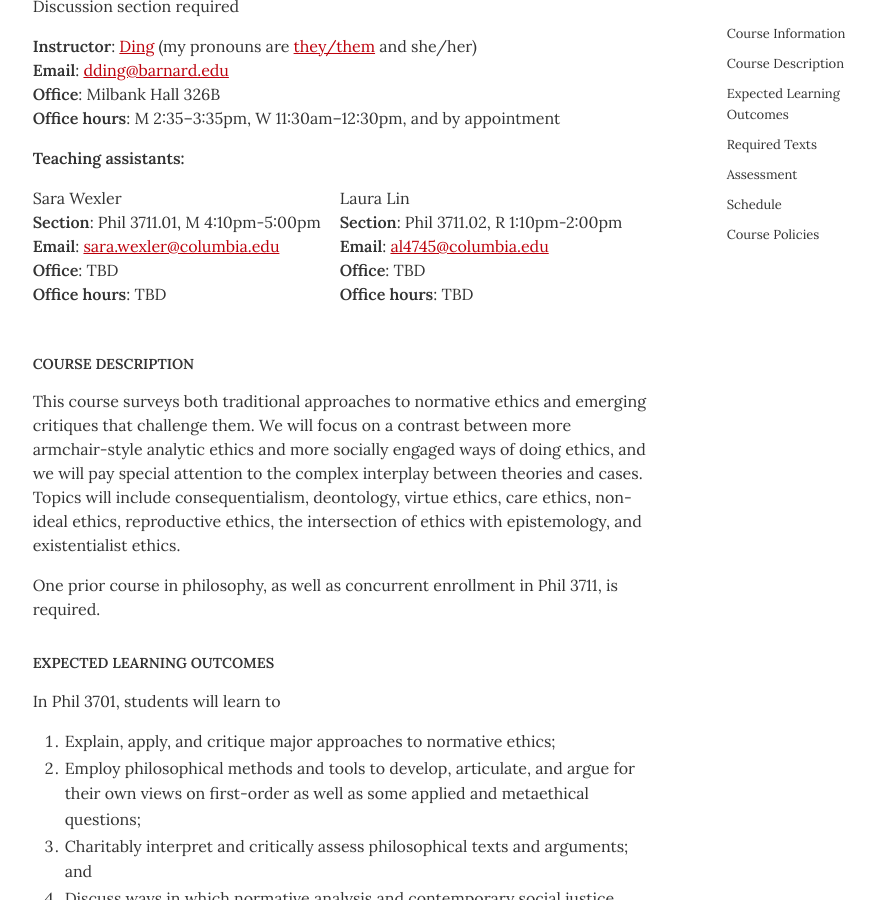
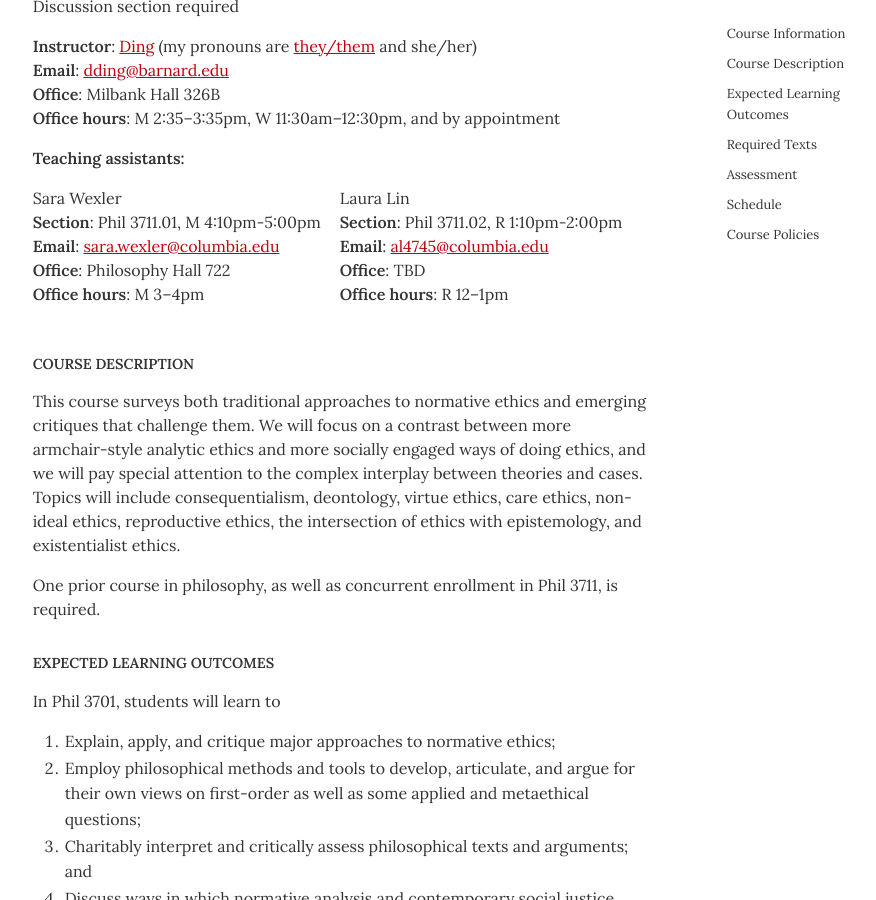
Before and after one commit to dingherself/ethics, a Jekyll site: the page built from syllabus.md, in a window 1280 px wide and 900 px high, scrolled down 364 px. Shown: the whole window, without its empty margins (174-1050 px from the left). Built offline with Jekyll 4.4.1, drawn with Linux system fonts in a browser that asks for light colours.

Commit message:
update office hours

```diff
--- a/_config.yml
+++ b/_config.yml
@@ -76,13 +76,13 @@
 ta_title: "Teaching assistants"
 ta1_name: "Sara Wexler"
 ta1_netid: "sara.wexler"
-ta1_office: "TBD"
-ta1_office_hours: "TBD"
+ta1_office: "Philosophy Hall 722"
+ta1_office_hours: "M 3–4pm"
 ta1_section: "Phil 3711.01, M 4:10pm-5:00pm"
 ta2_name: "Laura Lin"
 ta2_netid: "al4745"
 ta2_office: "TBD"
-ta2_office_hours: "TBD"
+ta2_office_hours: "R 12–1pm"
 ta2_section: "Phil 3711.02, R 1:10pm-2:00pm"
 
 # Custom variables
```
